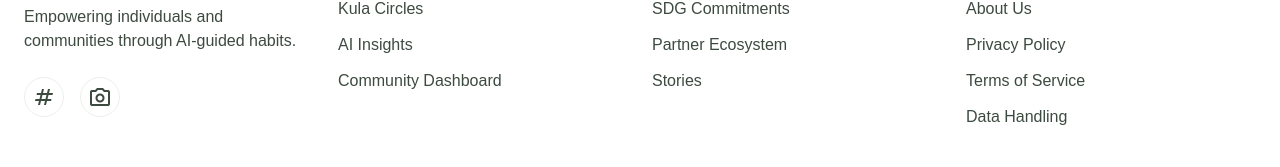
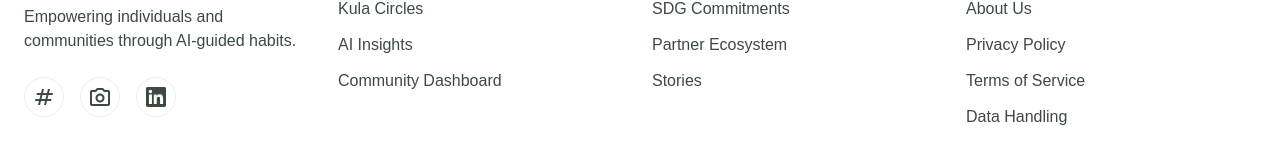
Before and after one commit to kulawise/community-ui, a React (Vite) app: page / in a window 1280 px wide. Shown: the part 3838-4005 px from the top of the page. Built offline with nearby package versions, Linux system fonts and the light colour scheme; no server answers; a web font is replaced by a local one.

Commit message:
add linkedin to the footer

```diff
--- a/src/components/community/CommunityFooter.tsx
+++ b/src/components/community/CommunityFooter.tsx
@@ -35,6 +35,17 @@
               <span className="material-symbols-outlined text-[20px]">
                 photo_camera
               </span>
+            </a>
+            <a
+              href="https://linkedin.com/company/kulawise"
+              target="_blank"
+              rel="noopener noreferrer"
+              aria-label="LinkedIn"
+              className="w-10 h-10 rounded-full border border-outline-variant/30 flex items-center justify-center text-on-surface-variant hover:border-primary hover:text-primary transition-all"
+            >
+              <svg className="w-5 h-5" fill="currentColor" viewBox="0 0 24 24" aria-hidden="true">
+                <path d="M20.447 20.452h-3.554v-5.569c0-1.328-.027-3.037-1.852-3.037-1.853 0-2.136 1.445-2.136 2.939v5.667H9.351V9h3.414v1.561h.046c.477-.9 1.637-1.85 3.37-1.85 3.601 0 4.267 2.37 4.267 5.455v6.286zM5.337 7.433c-1.144 0-2.063-.926-2.063-2.065 0-1.138.92-2.063 2.063-2.063 1.14 0 2.064.925 2.064 2.063 0 1.139-.925 2.065-2.064 2.065zm1.782 13.019H3.555V9h3.564v11.452zM22.225 0H1.771C.792 0 0 .774 0 1.729v20.542C0 23.227.792 24 1.771 24h20.451C23.2 24 24 23.227 24 22.271V1.729C24 .774 23.2 0 22.222 0h.003z" />
+              </svg>
             </a>
           </div>
         </div>
```
